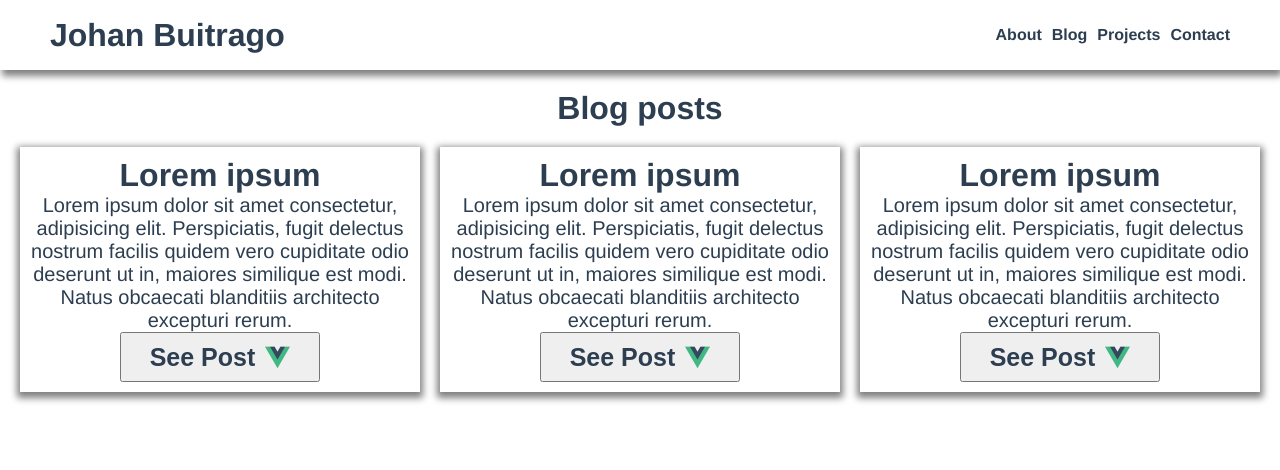
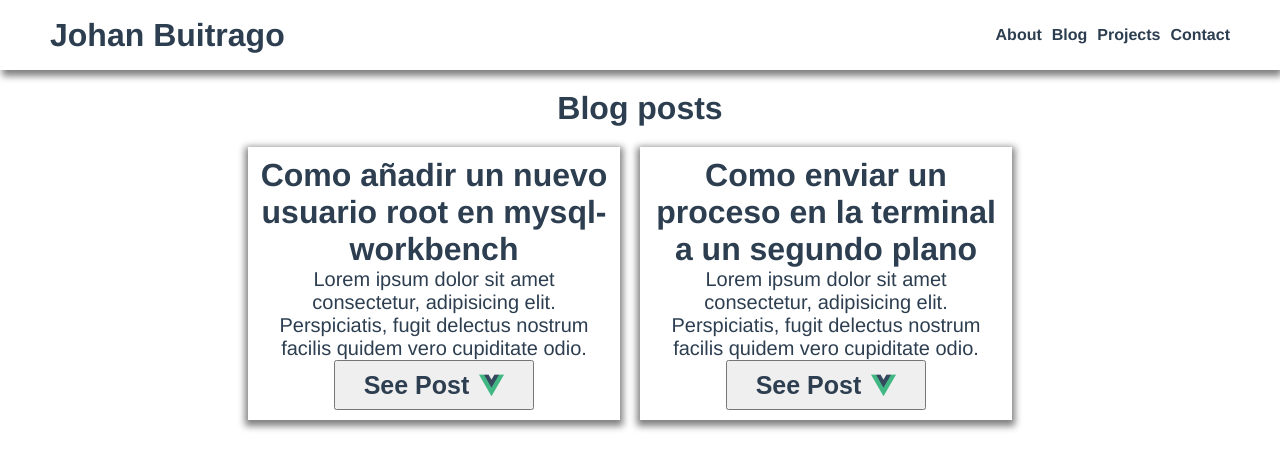
Before and after one commit to jasba24/portfolio, a Vue app: page /blog in a window 1280 px wide. Shown: the top 470 px of the page. Built offline with nearby package versions, Linux system fonts and the light colour scheme.

Commit message:
refactor: :art: Change styles

```diff
--- a/src/components/PfPost.vue
+++ b/src/components/PfPost.vue
@@ -21,9 +21,11 @@ export default {
 
 <style>
 .post {
+  width: 30%;
   text-align: center;
   box-shadow: 0px 3px 7px 3px grey;
   padding: 10px;
+  margin-right: 20px;
 }
 .post__description {
   font-size: 2rem;
--- a/src/components/PfPosts.vue
+++ b/src/components/PfPosts.vue
@@ -24,22 +24,16 @@ export default {
     return {
       posts: [
         {
-          title: "Lorem ipsum",
+          title: "Como añadir un nuevo usuario root en mysql-workbench",
           description:
-            "Lorem ipsum dolor sit amet consectetur, adipisicing elit. Perspiciatis, fugit delectus nostrum facilis quidem vero cupiditate odio deserunt ut in, maiores similique est modi. Natus obcaecati blanditiis architecto excepturi rerum.",
-          link: "https://twitter.com/jasba24"
+            "Lorem ipsum dolor sit amet consectetur, adipisicing elit. Perspiciatis, fugit delectus nostrum facilis quidem vero cupiditate odio.",
+          link: "https://dev.to/jasba24/como-anadir-un-nuevo-usuario-root-en-mysql-workbench-59gc"
         },
         {
-          title: "Lorem ipsum",
+          title: "Como enviar un proceso en la terminal a un segundo plano",
           description:
-            "Lorem ipsum dolor sit amet consectetur, adipisicing elit. Perspiciatis, fugit delectus nostrum facilis quidem vero cupiditate odio deserunt ut in, maiores similique est modi. Natus obcaecati blanditiis architecto excepturi rerum.",
-          link: "https://twitter.com/jasba24"
-        },
-        {
-          title: "Lorem ipsum",
-          description:
-            "Lorem ipsum dolor sit amet consectetur, adipisicing elit. Perspiciatis, fugit delectus nostrum facilis quidem vero cupiditate odio deserunt ut in, maiores similique est modi. Natus obcaecati blanditiis architecto excepturi rerum.",
-          link: "https://twitter.com/jasba24"
+            "Lorem ipsum dolor sit amet consectetur, adipisicing elit. Perspiciatis, fugit delectus nostrum facilis quidem vero cupiditate odio.",
+          link: "https://dev.to/jasba24/como-enviar-un-proceso-en-la-terminal-a-un-segundo-plano-31ip"
         }
       ]
     };
@@ -53,9 +47,10 @@ export default {
   margin: 20px 0;
 }
 .posts__container {
-  display: grid;
-  grid-template-columns: repeat(3, 1fr);
-  gap: 20px;
+  display: flex;
+  justify-content: center;
+  align-items: center;
+  width: calc(100% - 40px);
   margin: 0 20px;
 }
 </style>
```
